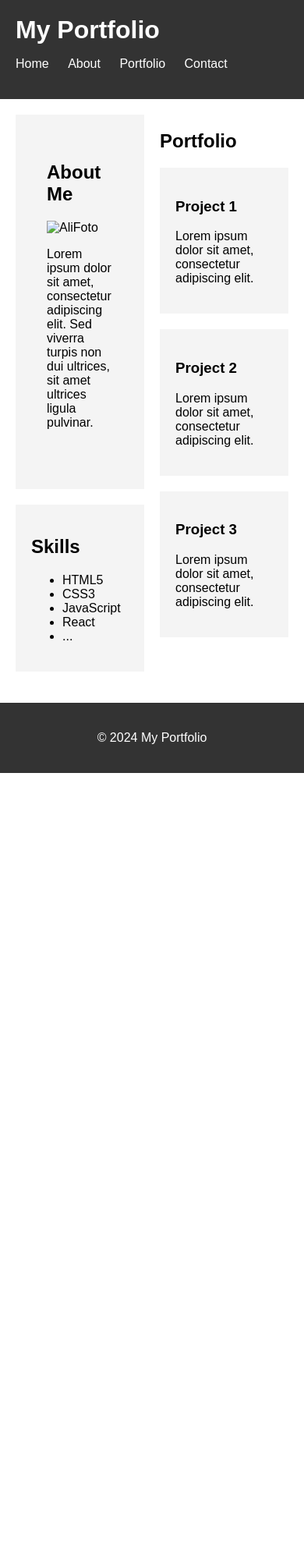
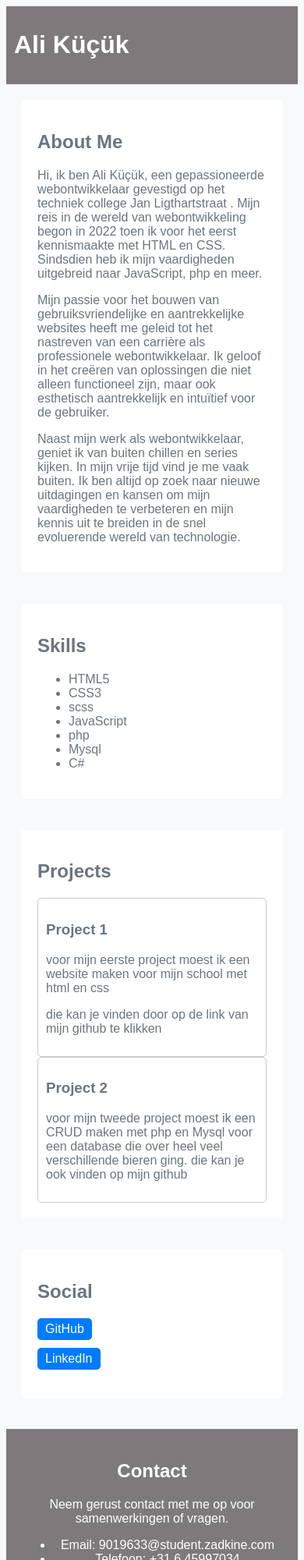
Before and after one commit to Alk3bab/css-examen, a plain HTML site: page index.html in a window 390 px wide. Shown: the top 2000 px of the page at 78% size. Before the commit the page ends 991 px from the top, so only its background shows below. Drawn offline with Linux system fonts and the light colour scheme.

Commit message:
last push

```diff
--- a/index.html
+++ b/index.html
@@ -3,63 +3,69 @@
 <head>
     <meta charset="UTF-8">
     <meta name="viewport" content="width=device-width, initial-scale=1.0">
-    <title>Portfolio</title>
+    <title>Jouw Naam - Portfolio</title>
+    <meta name="description" content="Dit is mijn portfolio-website waar ik mijn projecten en ervaringen deel.">
+    <!-- Voeg hier eventueel andere meta tags toe, zoals keywords, author, etc. -->
     <link rel="stylesheet" href="style.css">
 </head>
 <body>
     <header>
-        <h1>My Portfolio</h1>
-        <nav id="primary-menu" class="site-navigation" aria-label="Primary Menu" role="navigation">
+        <h1>Ali Küçük</h1>
+        <nav>
             <ul>
-                <li><a href="index.html">Home</a></li>
-                <li><a href="aboutme.html">About</a></li>
-                <li><a href="portfolio.html">Portfolio</a></li>
-                <li><a href="contact.html">Contact</a></li>
-            </ul>
+
         </nav>
     </header>
-
     <main>
         <section>
-            <article>
-                <article>
             <h2>About Me</h2>
-                    <img src="jouw-foto.jpg" alt="AliFoto">
-                    <p>Lorem ipsum dolor sit amet, consectetur adipiscing elit. Sed viverra turpis non dui ultrices, sit amet ultrices ligula pulvinar.</p>
-                </article>
+            <p>Hi, ik ben Ali Küçük, een gepassioneerde webontwikkelaar gevestigd op het techniek college Jan Ligthartstraat . Mijn reis in de wereld van webontwikkeling begon in 2022 toen ik voor het eerst kennismaakte met HTML en CSS. Sindsdien heb ik mijn vaardigheden uitgebreid naar JavaScript, php en meer.</p>
+            <p>Mijn passie voor het bouwen van gebruiksvriendelijke en aantrekkelijke websites heeft me geleid tot het nastreven van een carrière als professionele webontwikkelaar. Ik geloof in het creëren van oplossingen die niet alleen functioneel zijn, maar ook esthetisch aantrekkelijk en intuïtief voor de gebruiker.</p>
+            <p>Naast mijn werk als webontwikkelaar, geniet ik van buiten chillen en series kijken. In mijn vrije tijd vind je me vaak buiten. Ik ben altijd op zoek naar nieuwe uitdagingen en kansen om mijn vaardigheden te verbeteren en mijn kennis uit te breiden in de snel evoluerende wereld van technologie.</p>
+        </section>
 
-            </article>
-            <article>
+        <section>
             <h2>Skills</h2>
             <ul>
                 <li>HTML5</li>
                 <li>CSS3</li>
+                <li>scss</li>
                 <li>JavaScript</li>
-                    <li>React</li>
-                    <li>...</li>
+                <li>php</li>
+                <li>Mysql</li>
+                <li>C#</li>
             </ul>
-            </article>
         </section>
-
         <section>
-            <h2>Portfolio</h2>
+            <h2>Projects</h2>
             <article>
                 <h3>Project 1</h3>
-                <p>Lorem ipsum dolor sit amet, consectetur adipiscing elit.</p>
+                <p>voor mijn eerste project moest ik een website maken voor mijn school met html en css</p>
+                <p>die kan je vinden door op de link van mijn github te klikken</p>
             </article>
             <article>
                 <h3>Project 2</h3>
-                <p>Lorem ipsum dolor sit amet, consectetur adipiscing elit.</p>
-            </article>
-            <article>
-                <h3>Project 3</h3>
-                <p>Lorem ipsum dolor sit amet, consectetur adipiscing elit.</p>
+                <p>voor mijn tweede project moest ik een CRUD maken met php en Mysql voor een database die over heel veel verschillende bieren ging. die kan je ook vinden op mijn github</p>
             </article>
         </section>
+        <section>
+            <h2>Social</h2>
+            <ul class="social-links">
+                <li><a href="https://github.com/Alk3bab" target="_blank">GitHub</a></li>
+                <li><a href="https://www.linkedin.com/in/ali-k%C3%BC%C3%A7%C3%BCk-896210214/" target="_blank">LinkedIn</a></li>
+                <!-- Voeg hier andere sociale profielen toe -->
+            </ul>
+        </section>
     </main>
+    <footer>
+        <h2>Contact</h2>
+        <p>Neem gerust contact met me op voor samenwerkingen of vragen.</p>
+        <ul class="contact-info">
+            <li>Email: 9019633@student.zadkine.com</li>
+            <li>Telefoon: +31 6 45997034</li>
+            <!-- Voeg hier andere contactgegevens toe -->
+        </ul>
+    </footer>
 
-    <footer>
-        <p>&copy; 2024 My Portfolio</p>
-    </footer>
 </body>
 </html>
--- a/style.scss
+++ b/style.scss
@@ -0,0 +1,135 @@
+
+
+// Variabelen
+$primary-color: #7e7a7c;
+$secondary-color: #6c757d;
+$font-family: Arial, sans-serif;
+
+// Namespace
+$namespace-font: "font";
+$namespace-bg: "bg";
+$namespace-margin: "margin";
+
+// Mixins
+@mixin flex-center {
+  display: flex;
+  justify-content: center;
+  align-items: center;
+}
+
+// Styles
+body {
+  font-family: $font-family;
+  background-color: #f8f9fa;
+  color: $secondary-color;
+}
+
+header {
+  background-color: $primary-color;
+  color: white;
+  padding: 20px;
+}
+
+nav {
+  ul {
+    list-style-type: none;
+    padding: 0;
+
+    li {
+      display: inline;
+      margin-right: 20px;
+
+      &:last-child {
+        margin-right: 0;
+      }
+
+      a {
+        color: white;
+        text-decoration: none;
+      }
+    }
+  }
+}
+
+main {
+  display: grid;
+  grid-template-columns: 1fr 1fr;
+  gap: 20px;
+  padding: 20px;
+
+  section {
+    background-color: white;
+    padding: 20px;
+    margin-bottom: 20px;
+  }
+
+  article {
+    h2 {
+      color: $primary-color;
+    }
+
+    p {
+      color: $secondary-color;
+    }
+  }
+}
+
+footer {
+  background-color: $primary-color;
+  color: white;
+  text-align: center;
+  padding: 20px;
+}
+
+// Media queries
+@media (max-width: 768px) {
+  main {
+    grid-template-columns: 1fr;
+  }
+}
+
+@media (max-width: 576px) {
+  header {
+    padding: 10px;
+  }
+}
+
+// Extend
+%card {
+  border: 1px solid #ccc;
+  border-radius: 5px;
+  padding: 10px;
+}
+
+article {
+  @extend %card;
+}
+
+// Loops
+@for $i from 1 through 5 {
+  .margin-#{$i} {
+    margin: $i * 10px;
+  }
+}
+
+.social-links {
+  list-style: none;
+  padding: 0;
+}
+
+.social-links li {
+  margin-bottom: 10px;
+}
+
+.social-links li a {
+  display: inline-block;
+  padding: 5px 10px;
+  background-color: #007bff;
+  color: #fff;
+  text-decoration: none;
+  border-radius: 5px;
+}
+
+.social-links li a:hover {
+  background-color: #0056b3;
+}
```
Also changed, not shown: 404.html (added, +34 -0 lines), aboutme.html (deleted, +0 -61 lines), contact.html (deleted), opdr5.txt, opdr6.txt, portfolio.html (deleted), style.css, 2 other files. Lines whose indentation alone changed are shown as unchanged.
